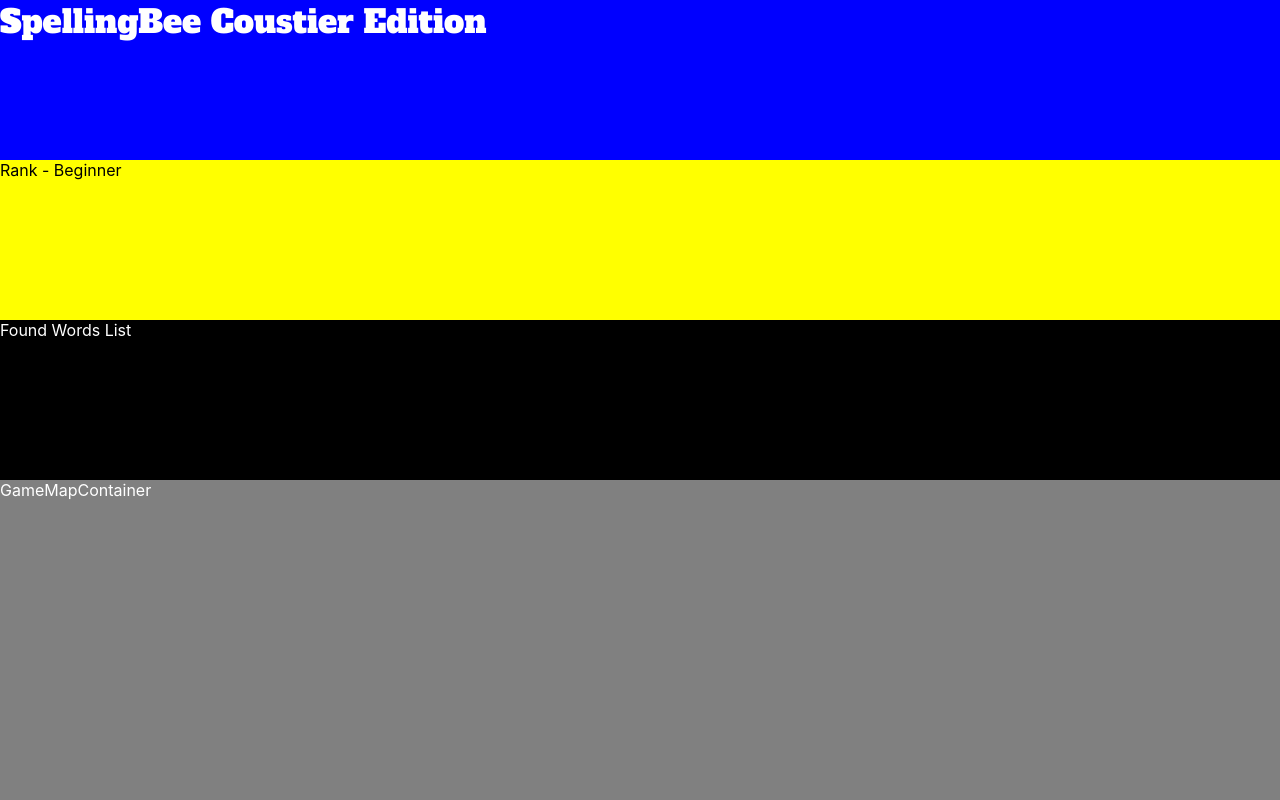
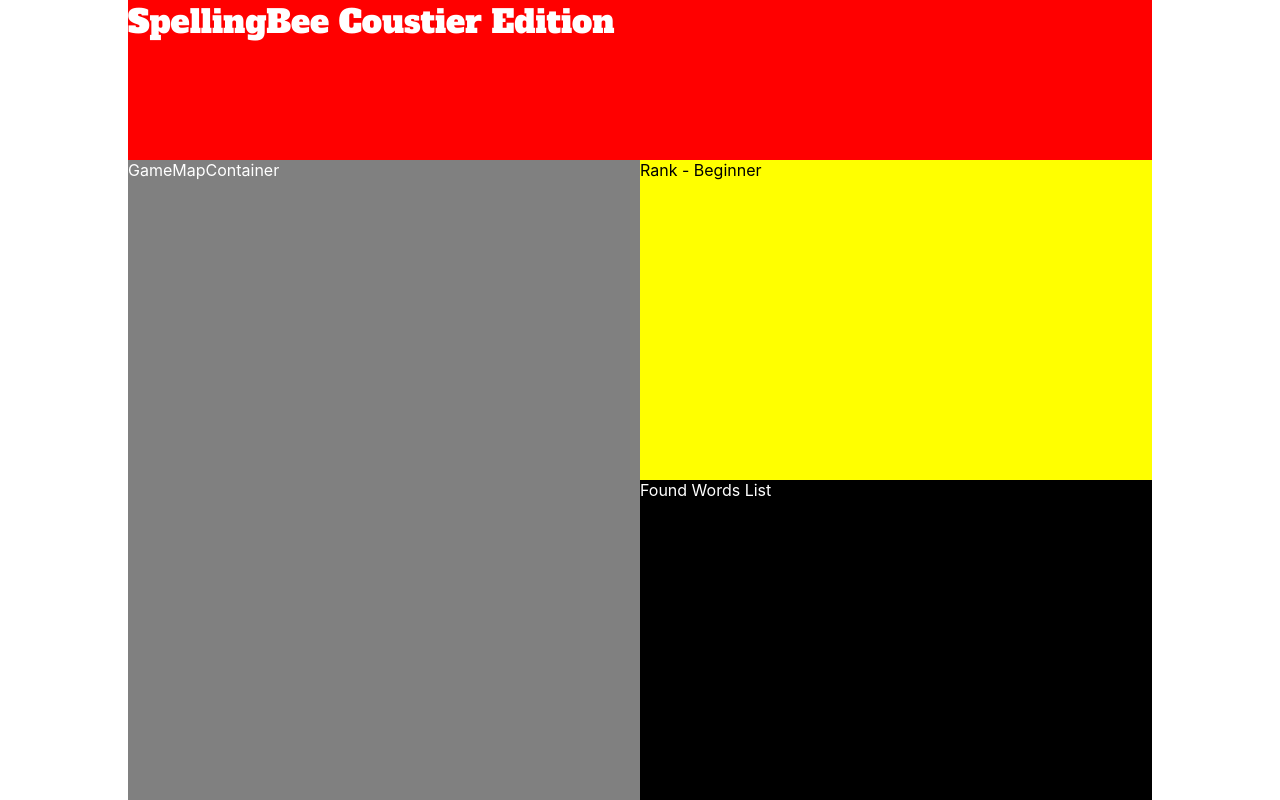
Before and after one commit to curiousmike/spellingbee, a React (Create React App) app: page / in a window 1280 px wide. Built offline with nearby package versions, Linux system fonts and the light colour scheme.

Commit message:
add some styling for mobile

```diff
--- a/src/App.tsx
+++ b/src/App.tsx
@@ -1,17 +1,23 @@
 import {
   Container,
   Title,
+  RankAndFoundWordWrapper,
   RankContainer,
   FoundWordContainer,
   GameMapContainer,
+  MainGameWrapper,
 } from "./styles.js";
 function App() {
   return (
     <Container>
       <Title>SpellingBee Coustier Edition</Title>
-      <RankContainer>Rank - Beginner</RankContainer>
-      <FoundWordContainer>Found Words List</FoundWordContainer>
-      <GameMapContainer>GameMapContainer</GameMapContainer>
+      <MainGameWrapper>
+        <RankAndFoundWordWrapper>
+          <RankContainer>Rank - Beginner</RankContainer>
+          <FoundWordContainer>Found Words List</FoundWordContainer>
+        </RankAndFoundWordWrapper>
+        <GameMapContainer>GameMapContainer</GameMapContainer>
+      </MainGameWrapper>
     </Container>
   );
 }
--- a/src/styles.js
+++ b/src/styles.js
@@ -2,30 +2,58 @@ import styled from "styled-components";
 export const Container = styled.div`
   display: flex;
   flex-direction: column;
-  justify-content: space-between;
-  //   align-items: center;
+  margin: auto;
   height: 100vh;
+  max-width: 1024px;
 `;
 export const Title = styled.div`
   background: blue;
   color: white;
   height: 20%;
+  width: 100%;
   font-family: "Alfa Slab One", serif;
   font-size: 32px;
+  @media (min-width: 576px) {
+    background: red;
+  }
+`;
+
+export const MainGameWrapper = styled.div`
+  display: flex;
+  flex-direction: column;
+  height: 80%;
+  width: 100%;
+  background: green;
+  @media (min-width: 576px) {
+    flex-direction: row-reverse;
+  }
+`;
+
+export const RankAndFoundWordWrapper = styled.div`
+  display: flex;
+  flex-direction: column;
+  height: 100%;
+  width: 100%;
+  @media (min-width: 576px) {
+    width: 50%;
+  }
 `;
 export const RankContainer = styled.div`
   background: yellow;
   color: black;
-  height: 20%;
+  height: 50%;
 `;
 export const FoundWordContainer = styled.div`
   background: black;
   color: white;
-  height: 20%;
+  height: 50%;
 `;
 export const GameMapContainer = styled.div`
   background: gray;
   color: white;
-  height: 50vh;
-  height: 40%;
+  height: 100%;
+  width: 100%;
+  @media (min-width: 576px) {
+    width: 50%;
+  }
 `;
```
